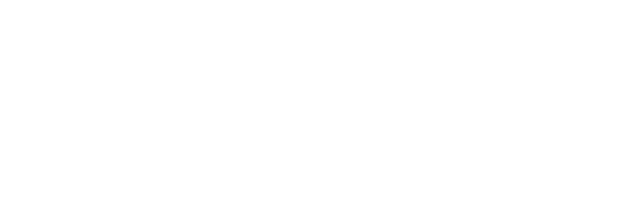
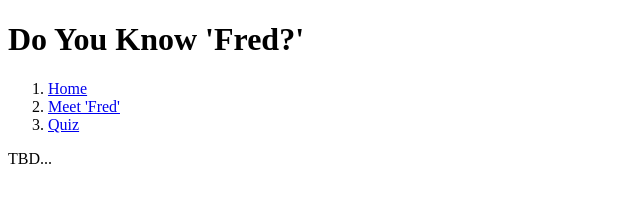
Before and after one commit to supercodingninja/CodeQuiz, a plain HTML site: page index.html in a window 1280 px wide. Shown: the whole page, without its empty margins (0-640 px from the left). Drawn offline with nearby package versions, Linux system fonts and the light colour scheme.

Commit message:
Completed <nav> for index.html; completed <header> for index.html; created <section> markup for quiz instructions; and created quiz.html.

```diff
--- a/index.html
+++ b/index.html
@@ -13,10 +13,35 @@
         <link rel="stylesheet" type="text/css" href="Assets/CSS/cq.css">
 
         <!-- Browser Tab Title -->
-        <title>Do You Know Fred?</title>
+        <title>Do You Know 'Fred?'</title>
     </head>
 
     <body>
+        <header>
+            <div>
+              <h1 id="textDiv">Do You Know 'Fred?'</h1>
+
+              <nav>
+                <ol>
+                    <li><a href="#">Home</a></li>
+
+                    <li style="-webkit-animation-delay: .4s;animation-delay: .4s;">
+                        <a href="https://supercodingninja.github.io/Portfolio_Discover-Frederick-Thomas/">Meet 'Fred'</a>
+                    </li>
+
+                    <li style="-webkit-animation-delay: .2s;animation-delay: .2s;">
+                        <a href="Assets/Additional HTML/quiz.html">Quiz</a>
+                    </li>
+                </ol>
+              </nav>
+            </div>
+        </header>
+
+
+        <section id="instruct">
+            <p>TBD...</p> <!-- I may need to add an <ul> -->
+        </section>
+
 
         <!-- jQuery Library -->
         <script src="https://ajax.googleapis.com/ajax/libs/jquery/3.5.1/jquery.min.js"></script>
```
Also changed, not shown: Assets/Additional HTML/quiz.html (added).
